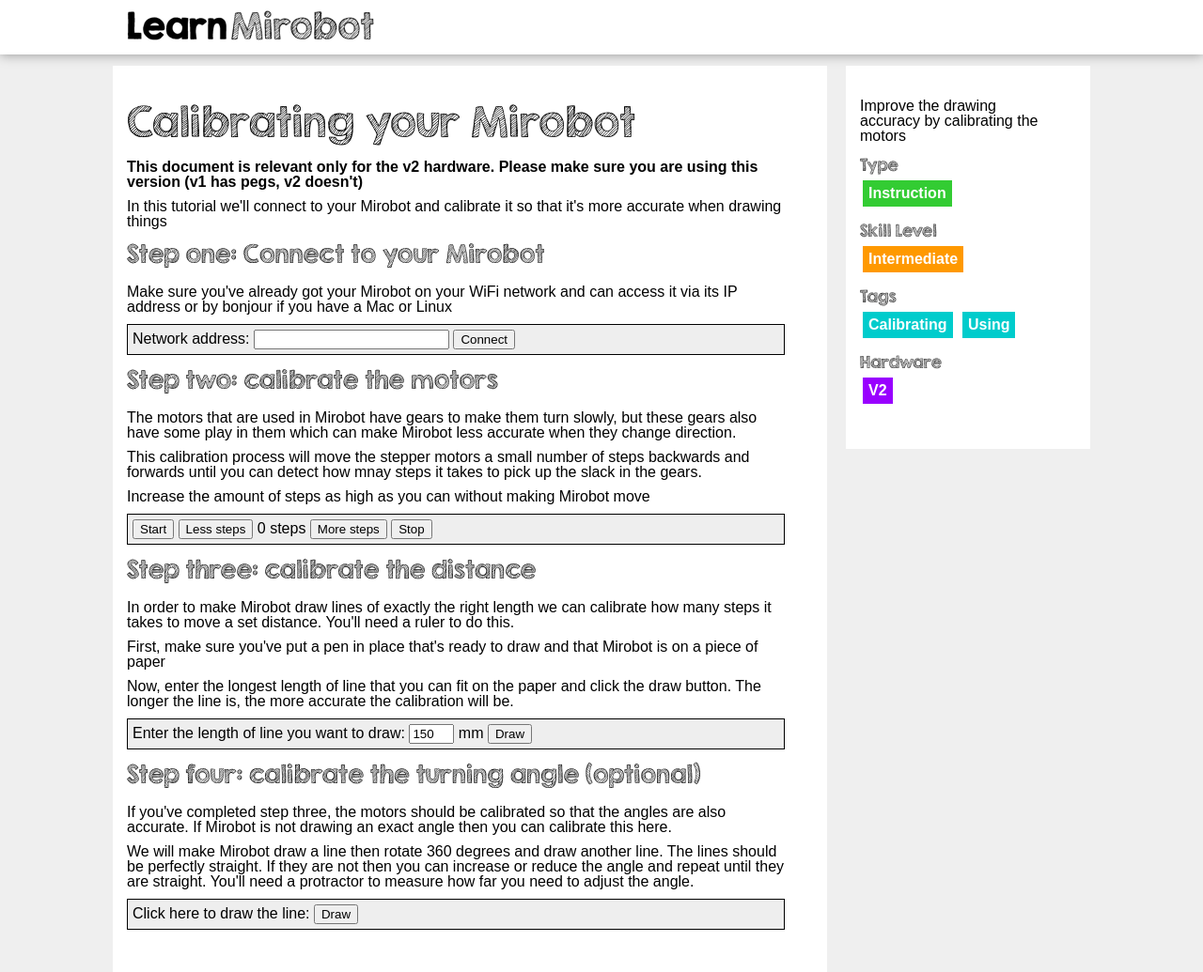
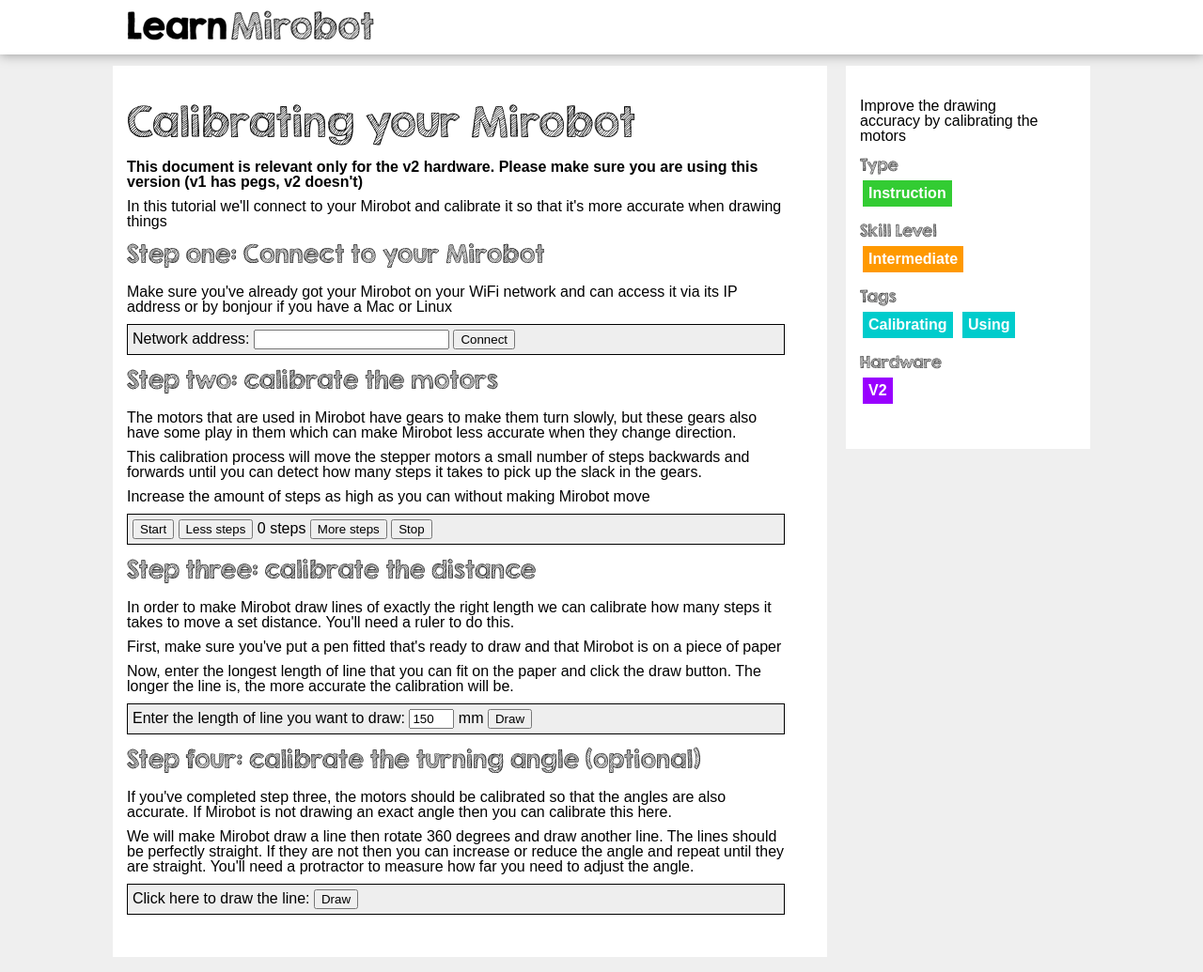
Before and after one commit to mirobot/learn.mirobot.io, a Jekyll site: the page built from _docs/calibrating-your-mirobot.html, in a window 1280 px wide and 1035 px high. Shown: the whole window at 94% size. Built offline with Jekyll 4.4.1, drawn with Linux system fonts in a browser that asks for light colours.

Commit message:
Tweak copy

```diff
--- a/_docs/calibrating-your-mirobot.html
+++ b/_docs/calibrating-your-mirobot.html
@@ -52,13 +52,13 @@
 
 <h2>Step two: calibrate the motors</h2>
 <p>The motors that are used in Mirobot have gears to make them turn slowly, but these gears also have some play in them which can make Mirobot less accurate when they change direction.</p>
-<p>This calibration process will move the stepper motors a small number of steps backwards and forwards until you can detect how mnay steps it takes to pick up the slack in the gears.</p>
+<p>This calibration process will move the stepper motors a small number of steps backwards and forwards until you can detect how many steps it takes to pick up the slack in the gears.</p>
 <p>Increase the amount of steps as high as you can without making Mirobot move</p>
 <div id="slack" class="cal connectrequired"> <button id="start">Start</button> <button id="less">Less steps</button> <span class="steps">0</span> steps <button id="more">More steps</button> <button id="stop">Stop</button></div>
 
 <h2>Step three: calibrate the distance</h2>
 <p>In order to make Mirobot draw lines of exactly the right length we can calibrate how many steps it takes to move a set distance. You'll need a ruler to do this.</p>
-<p>First, make sure you've put a pen in place that's ready to draw and that Mirobot is on a piece of paper</p>
+<p>First, make sure you've put a pen fitted that's ready to draw and that Mirobot is on a piece of paper</p>
 <p>Now, enter the longest length of line that you can fit on the paper and click the draw button. The longer the line is, the more accurate the calibration will be.</p>
 <div id="distance" class="cal connectrequired">
   <div class="stepone">Enter the length of line you want to draw: <input type="text" value="150" class="desired"> mm <button id="draw">Draw</button></div>
```
